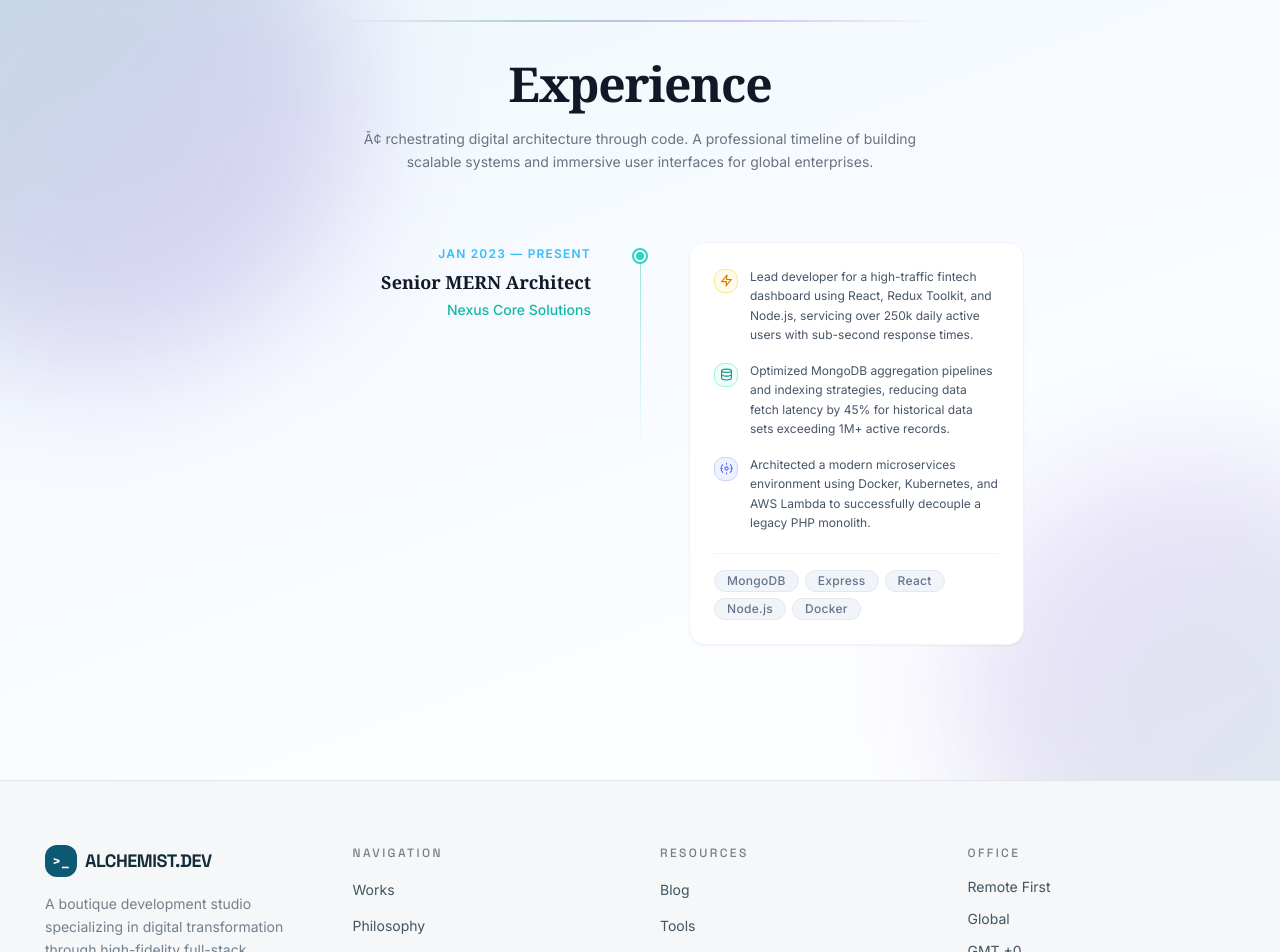
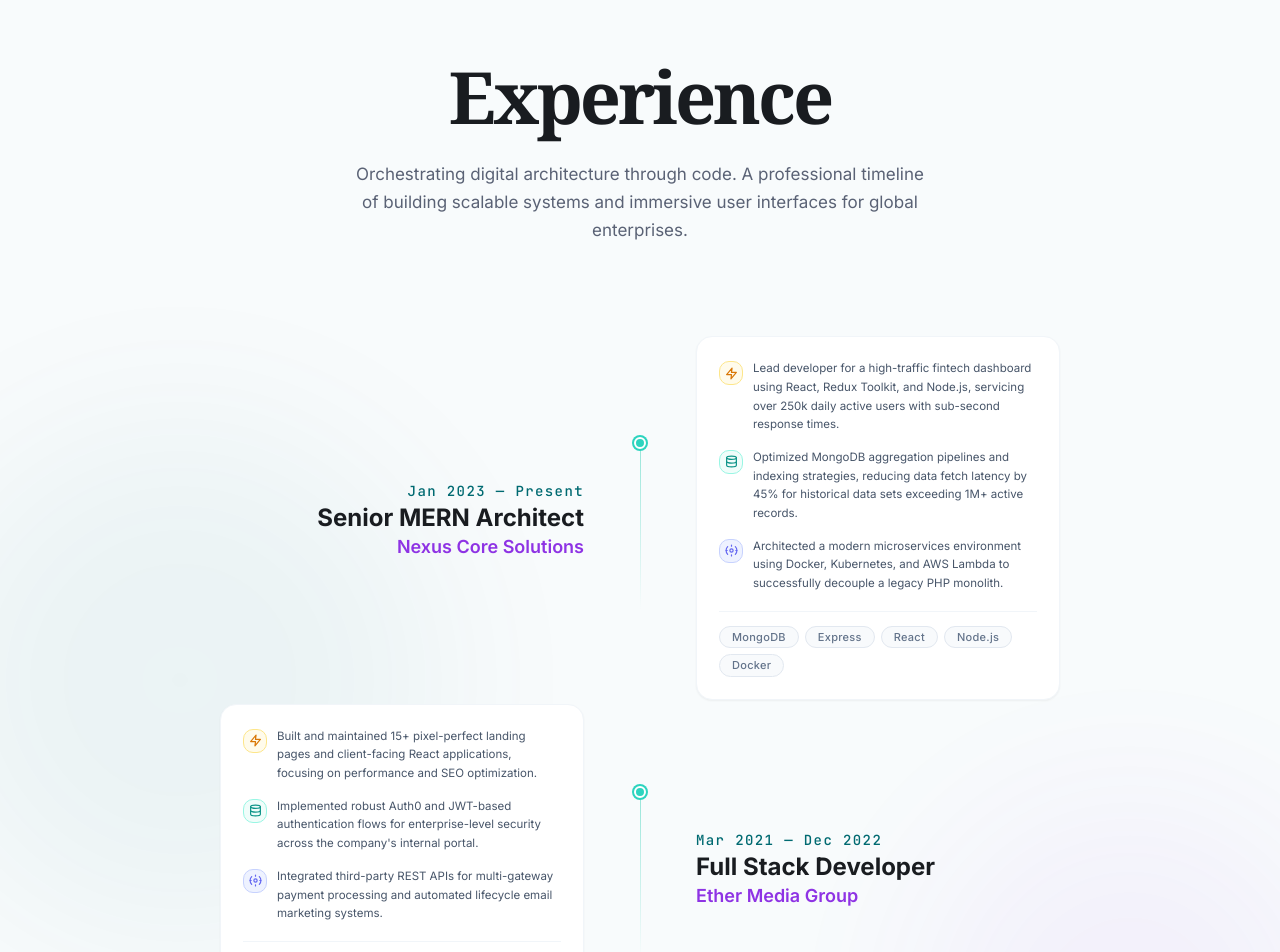
Before and after one commit to Debos602/new-portfolio, a React (Vite) app: page /experience in a window 1280 px wide. Shown: the part 100-1052 px from the top of the page. Built offline with nearby package versions, Linux system fonts and the light colour scheme; the HTML template or start-up script is replaced by a standard one.

Commit message:
added experience style

```diff
--- a/src/pages/experience/Experience.tsx
+++ b/src/pages/experience/Experience.tsx
@@ -2,7 +2,7 @@ import { useEffect, useRef } from "react";
 
 const experiences = [
   {
-    period: "JAN 2023 — PRESENT",
+    period: "Jan 2023 — Present",
     role: "Senior MERN Architect",
     company: "Nexus Core Solutions",
     highlights: [
@@ -21,16 +21,52 @@ const experiences = [
     ],
     tags: ["MongoDB", "Express", "React", "Node.js", "Docker"],
   },
+  {
+    period: "Mar 2021 — Dec 2022",
+    role: "Full Stack Developer",
+    company: "Ether Media Group",
+    highlights: [
+      {
+        icon: "bolt",
+        text: "Built and maintained 15+ pixel-perfect landing pages and client-facing React applications, focusing on performance and SEO optimization.",
+      },
+      {
+        icon: "db",
+        text: "Implemented robust Auth0 and JWT-based authentication flows for enterprise-level security across the company's internal portal.",
+      },
+      {
+        icon: "gear",
+        text: "Integrated third-party REST APIs for multi-gateway payment processing and automated lifecycle email marketing systems.",
+      },
+    ],
+    tags: ["Next.js", "TypeScript", "Tailwind", "PostgreSQL"],
+  },
+  {
+    period: "Jun 2019 — Feb 2021",
+    role: "Junior Web Developer",
+    company: "Static Studio Co.",
+    highlights: [
+      {
+        icon: "bolt",
+        text: "Collaborated closely with designers to translate complex Figma design systems into scalable and reusable component libraries using Styled Components.",
+      },
+      {
+        icon: "db",
+        text: "Improved Google Lighthouse performance scores from an average of 65 to 98 across the company's client portfolio through lazy loading and asset optimization.",
+      },
+    ],
+    tags: ["HTML/CSS", "JavaScript", "Figma", "GSAP"],
+  },
 ];
 
 const BoltIcon = () => (
-  <svg width="13" height="13" viewBox="0 0 24 24" fill="none" stroke="currentColor" strokeWidth="2" strokeLinecap="round" strokeLinejoin="round">
+  <svg width="13" height="13" viewBox="0 0 24 24" fill="none" stroke="currentColor" strokeWidth="2.2" strokeLinecap="round" strokeLinejoin="round">
     <polygon points="13 2 3 14 12 14 11 22 21 10 12 10 13 2" />
   </svg>
 );
 
 const DbIcon = () => (
-  <svg width="13" height="13" viewBox="0 0 24 24" fill="none" stroke="currentColor" strokeWidth="2" strokeLinecap="round" strokeLinejoin="round">
+  <svg width="13" height="13" viewBox="0 0 24 24" fill="none" stroke="currentColor" strokeWidth="2.2" strokeLinecap="round" strokeLinejoin="round">
     <ellipse cx="12" cy="5" rx="9" ry="3" />
     <path d="M21 12c0 1.66-4 3-9 3s-9-1.34-9-3" />
     <path d="M3 5v14c0 1.66 4 3 9 3s9-1.34 9-3V5" />
@@ -38,17 +74,23 @@ const DbIcon = () => (
 );
 
 const GearIcon = () => (
-  <svg width="13" height="13" viewBox="0 0 24 24" fill="none" stroke="currentColor" strokeWidth="2" strokeLinecap="round" strokeLinejoin="round">
+  <svg width="13" height="13" viewBox="0 0 24 24" fill="none" stroke="currentColor" strokeWidth="2.2" strokeLinecap="round" strokeLinejoin="round">
     <circle cx="12" cy="12" r="3" />
     <path d="M19.07 4.93a10 10 0 0 1 0 14.14M4.93 4.93a10 10 0 0 0 0 14.14" />
     <path d="M12 2v2M12 20v2M2 12h2M20 12h2" />
   </svg>
 );
 
-const iconConfig = [
-  { icon: <BoltIcon />, bg: "bg-amber-50",  border: "border-amber-200",  color: "text-amber-600"  },
-  { icon: <DbIcon />,   bg: "bg-teal-50",   border: "border-teal-200",   color: "text-teal-600"   },
-  { icon: <GearIcon />, bg: "bg-indigo-50", border: "border-indigo-200", color: "text-indigo-500" },
+const iconMap = {
+  bolt: <BoltIcon />,
+  db: <DbIcon />,
+  gear: <GearIcon />,
+};
+
+const iconStyles = [
+  { bg: "bg-amber-50", border: "border-amber-200", color: "text-amber-600" },
+  { bg: "bg-teal-50",  border: "border-teal-200",  color: "text-teal-600"  },
+  { bg: "bg-indigo-50",border: "border-indigo-200",color: "text-indigo-500"},
 ];
 
 export const Experience = () => {
@@ -58,110 +100,95 @@ export const Experience = () => {
     const items = sectionRef.current?.querySelectorAll<HTMLElement>(".animate-in");
     items?.forEach((el, i) => {
       el.style.opacity = "0";
-      el.style.transform = "translateY(18px)";
+      el.style.transform = "translateY(16px)";
       setTimeout(() => {
         el.style.transition = "opacity 0.55s ease, transform 0.55s ease";
         el.style.opacity = "1";
         el.style.transform = "translateY(0)";
-      }, 100 + i * 120);
+      }, 100 + i * 130);
     });
   }, []);
 
   return (
     <div
       ref={sectionRef}
-      className="relative min-h-screen w-full flex flex-col items-center px-6 py-20 overflow-hidden"
-      style={{ background: "linear-gradient(160deg, #edf6fb 0%, #f7fbff 40%, #ffffff 100%)" }}
+      className="relative min-h-screen w-full flex flex-col items-center px-6 pt-[80px] pb-[120px] overflow-hidden bg-[#f8fbfc]"
     >
-      {/* ── Decorative gradient blob — top left ── */}
-      <div
-        className="pointer-events-none absolute -top-32 -left-40 w-[520px] h-[520px] rounded-full opacity-20 blur-3xl"
-        style={{ background: "linear-gradient(135deg, #006A71 0%, #8E33E4 100%)" }}
-      />
-      {/* ── Decorative gradient blob — bottom right ── */}
-      <div
-        className="pointer-events-none absolute -bottom-40 -right-40 w-[480px] h-[480px] rounded-full opacity-15 blur-3xl"
-        style={{ background: "linear-gradient(135deg, #8E33E4 0%, #006A71 100%)" }}
-      />
-      {/* ── Decorative gradient pill — center top ── */}
-      <div
-        className="pointer-events-none absolute top-10 left-1/2 -translate-x-1/2 w-[600px] h-[2px] opacity-30"
-        style={{ background: "linear-gradient(90deg, transparent, #006A71, #8E33E4, transparent)" }}
-      />
-      {/* ── Header ── */}
-      <div className="animate-in text-center max-w-xl mb-16">
+      {/* Background glows */}
+      <div className="pointer-events-none absolute left-[-80px] top-[440px] w-[520px] h-[520px] rounded-full bg-[#006A71] opacity-[0.05] blur-[90px]" />
+      <div className="pointer-events-none absolute right-[-60px] top-[820px] w-[420px] h-[420px] rounded-full bg-[#8E33E4] opacity-[0.05] blur-[90px]" />
+
+      {/* Header */}
+      <div className="animate-in text-center max-width-[520px] max-w-xl mb-[88px]">
         <h1
-          className="text-5xl font-bold tracking-tight text-gray-900 mb-5"
-          style={{ fontFamily: "Georgia, serif" }}
+          className="text-[72px] font-bold leading-[1] tracking-[-3px] text-[#191C20] mb-[28px]"
+          style={{ fontFamily: "Georgia, 'Times New Roman', serif" }}
         >
           Experience
         </h1>
-        <p className="text-sm leading-relaxed text-gray-500">
-          Ã¢ rchestrating digital architecture through code. A professional timeline of
+        <p className="text-[17px] leading-[1.65] text-[#5A6275]">
+          Orchestrating digital architecture through code. A professional timeline of
           building scalable systems and immersive user interfaces for global enterprises.
         </p>
       </div>
 
-      {/* ── Timeline ── */}
-      <div className="w-full max-w-3xl">
-        {experiences.map((exp, idx) => (
-          <div
-            key={idx}
-            className="grid items-start"
-            style={{ gridTemplateColumns: "1fr 2px 1fr" }}
-          >
-            {/* Left — date / role / company */}
-            <div className="animate-in pr-12 pt-2 text-right">
-              <p className="text-xs font-semibold tracking-widest uppercase text-sky-400 mb-2">
+      {/* Timeline */}
+      <div className="w-full max-w-[840px]">
+        {experiences.map((exp, idx) => {
+          const isEven = idx % 2 === 0;
+
+          const metaBlock = (align: "left" | "right") => (
+            <div
+              className={`animate-in pt-2.5 ${
+                align === "right" ? "pr-9 text-right" : "pl-9 text-left"
+              }`}
+            >
+              <p className="font-mono text-[#006A71] font-medium text-[14px] leading-[1.4] tracking-[1.4px]">
                 {exp.period}
               </p>
               <p
-                className="text-lg font-bold text-gray-900 mb-1.5 leading-snug"
-                style={{ fontFamily: "Georgia, serif" }}
+                className="text-[24px] font-bold text-[#191C20] leading-[1.3]"
               >
                 {exp.role}
               </p>
-              <p className="text-sm font-medium text-teal-500">{exp.company}</p>
+              <p className="text-[18px] font-semibold text-[#8E33E4] leading-[1.5]">{exp.company}</p>
             </div>
+          );
 
-            {/* Center — vertical line + dot */}
+          const centerDot = (
             <div className="flex flex-col items-center">
               <div
-                className="animate-in w-3 h-3 rounded-full bg-teal-400 mt-3 z-10 shrink-0"
+                className="animate-in w-3 h-3 rounded-full bg-teal-400 mt-3.5 z-10 shrink-0"
                 style={{ border: "2.5px solid #fff", boxShadow: "0 0 0 2px #2dd4bf" }}
               />
               <div
-                className="w-px flex-1 min-h-48"
-                style={{
-                  background: "linear-gradient(to bottom, #99e6da 0%, transparent 100%)",
-                }}
+                className="w-px flex-1 min-h-[160px]"
+                style={{ background: "linear-gradient(to bottom, #99e6da 0%, transparent 100%)" }}
               />
             </div>
+          );
 
-            {/* Right — card */}
-            <div className="animate-in pl-12 pt-1">
-              <div className="bg-white rounded-2xl border border-slate-100 p-6 shadow-sm">
-                {/* Highlights */}
-                <div className="flex flex-col gap-4">
+          const cardBlock = (side: "left" | "right") => (
+            <div className={`animate-in pt-1 ${side === "right" ? "pl-9" : "pr-9"}`}>
+              <div className="bg-white rounded-2xl border border-slate-100 p-[22px] shadow-sm">
+                <div className="flex flex-col gap-[14px]">
                   {exp.highlights.map((h, i) => (
-                    <div key={i} className="flex gap-3 items-start">
+                    <div key={i} className="flex gap-[10px] items-start">
                       <div
                         className={`w-6 h-6 rounded-md flex items-center justify-center shrink-0 mt-0.5 border
-                          ${iconConfig[i].bg} ${iconConfig[i].border} ${iconConfig[i].color}`}
+                          ${iconStyles[i].bg} ${iconStyles[i].border} ${iconStyles[i].color}`}
                       >
-                        {iconConfig[i].icon}
+                        {iconMap[h.icon as keyof typeof iconMap]}
                       </div>
-                      <p className="text-xs leading-relaxed text-slate-600">{h.text}</p>
+                      <p className="text-[11.5px] leading-relaxed text-slate-600">{h.text}</p>
                     </div>
                   ))}
                 </div>
-
-                {/* Tags */}
-                <div className="flex flex-wrap gap-1.5 mt-5 pt-4 border-t border-slate-100">
+                <div className="flex flex-wrap gap-1.5 mt-[18px] pt-3.5 border-t border-slate-100">
                   {exp.tags.map((tag) => (
                     <span
                       key={tag}
-                      className="text-xs font-medium text-slate-500 bg-slate-100 border border-slate-200 rounded-full px-3 py-0.5 tracking-wide"
+                      className="text-[11px] font-medium text-slate-500 bg-slate-50 border border-slate-200 rounded-full px-3 py-0.5 tracking-wide"
                     >
                       {tag}
                     </span>
@@ -169,8 +196,26 @@ export const Experience = () => {
                 </div>
               </div>
             </div>
-          </div>
-        ))}
+          );
+
+          return (
+            <div key={idx} className="grid items-center" style={{ gridTemplateColumns: "1fr 40px 1fr" }}>
+              {isEven ? (
+                <>
+                  {metaBlock("right")}
+                  {centerDot}
+                  {cardBlock("right")}
+                </>
+              ) : (
+                <>
+                  {cardBlock("left")}
+                  {centerDot}
+                  {metaBlock("left")}
+                </>
+              )}
+            </div>
+          );
+        })}
       </div>
     </div>
   );
```
Also changed, not shown: src/assets/Background Wave Shape.png (added).
